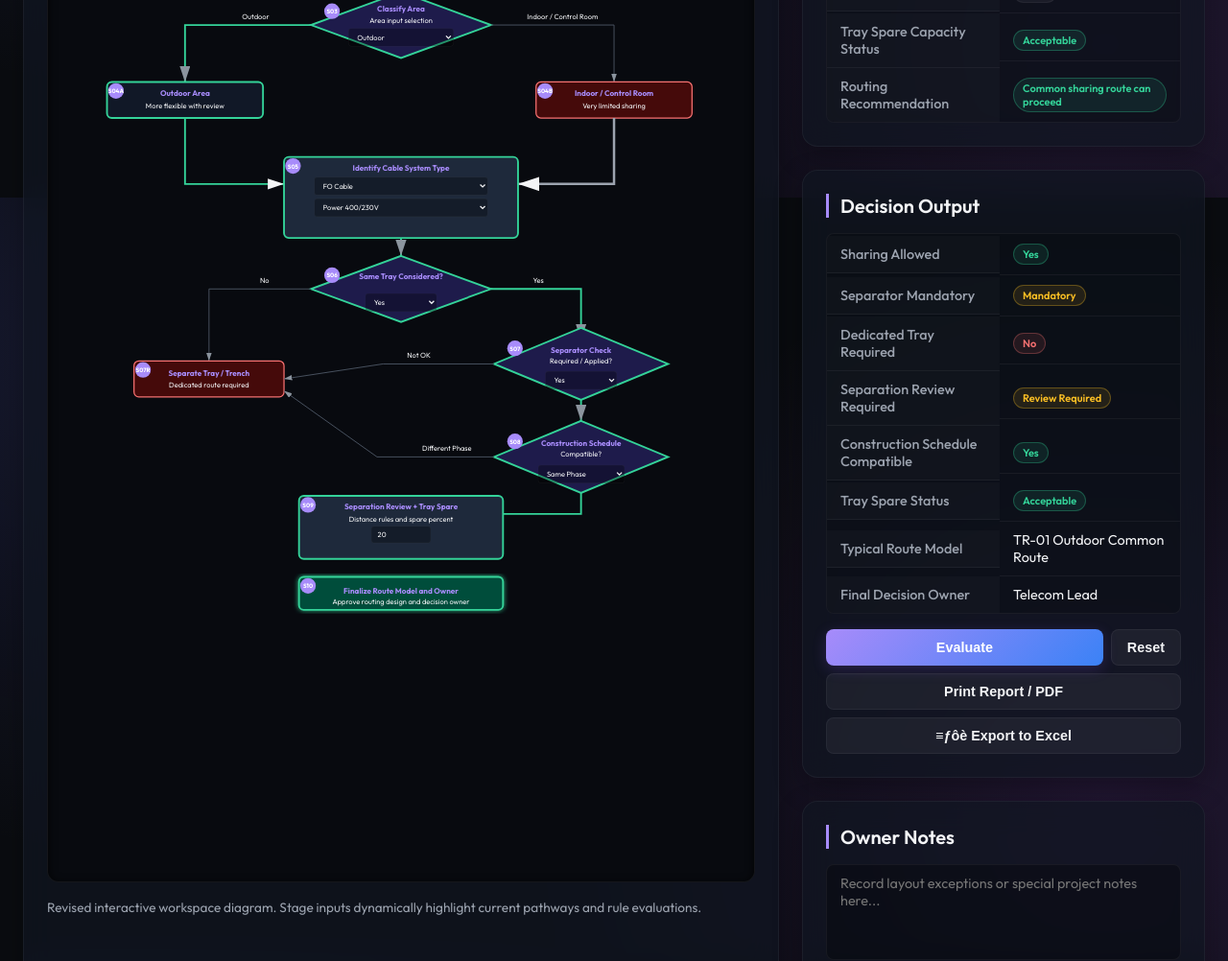
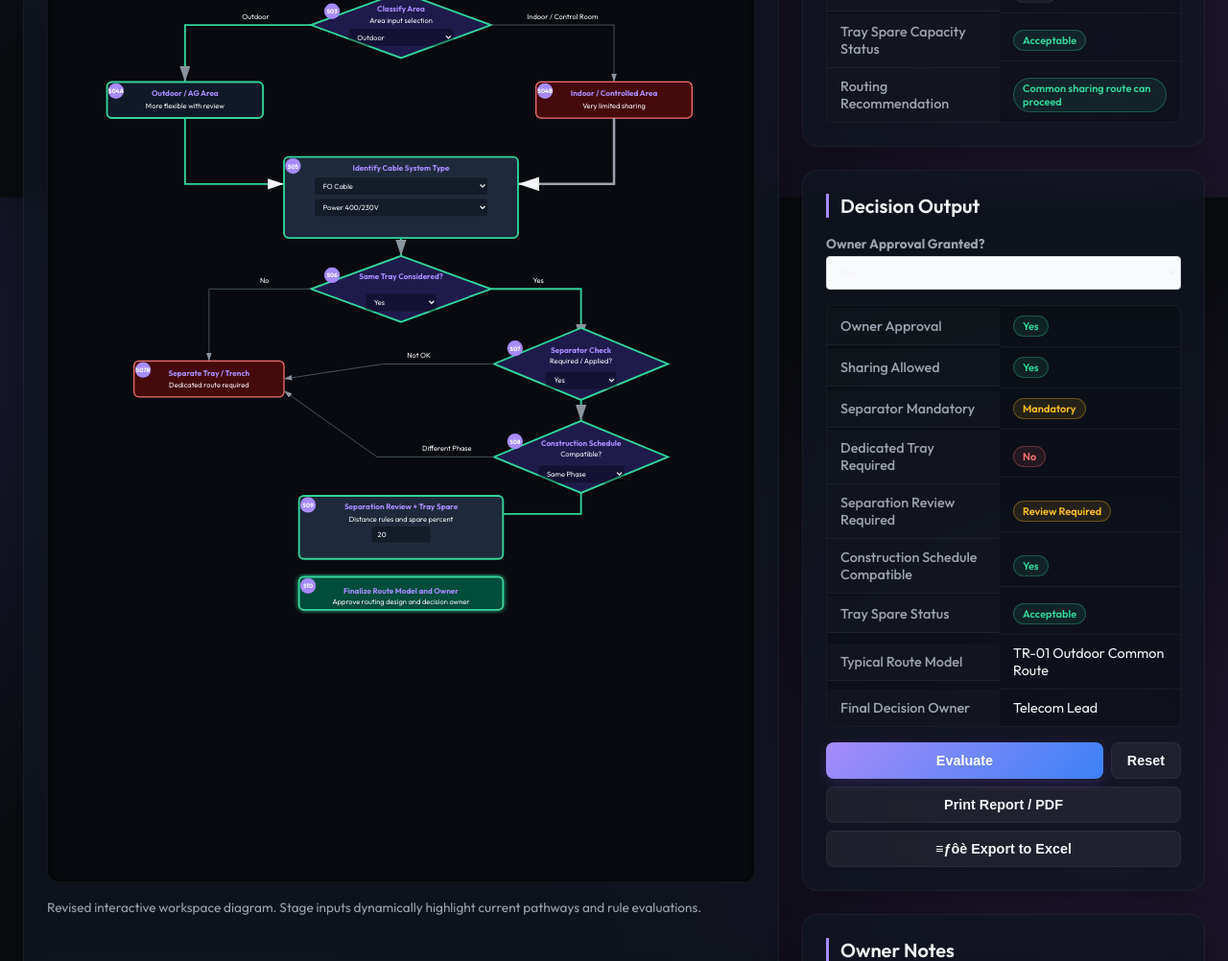
Before and after one commit to jezehelfranca-svg/DIAGRAM_MAKER, a Flask app: page / in a window 1280 px wide. Shown: the part 594-1596 px from the top of the page at 96% size. Run offline with Flask 3, Linux system fonts and the light colour scheme.

Commit message:
Update logic and labels to align with Latest_Cable_routing_Decision.mmd

```diff
--- a/templates/cable_routing.html
+++ b/templates/cable_routing.html
@@ -545,8 +545,8 @@
                         <rect id="n2" x="385" y="95" width="330" height="55" rx="8" class="check"/><circle cx="400" cy="110" r="13" class="idc"/><text x="400" y="114" text-anchor="middle" class="idt">S02</text><text x="550" y="118" text-anchor="middle" class="txt ttl">Early Common Design Principles</text><text x="550" y="137" text-anchor="middle" class="txt">E / I / T common route basis</text><path id="l2" d="M550 150 L550 180" class="arr"/>
                         <polygon id="n3" points="550,180 700,235 550,290 400,235" class="dec"/><circle cx="435" cy="212" r="13" class="idc"/><text x="435" y="216" text-anchor="middle" class="idt">S03</text><text x="550" y="213" text-anchor="middle" class="txt ttl">Classify Area</text><text x="550" y="231" text-anchor="middle" class="txt">Area input selection</text><foreignObject x="462" y="240" width="176" height="34"><select id="area"></select></foreignObject>
                         <path id="l3out" d="M400 235 L190 235 L190 330" class="arr"/><text x="285" y="225" class="txt">Outdoor</text><path id="l3in" d="M700 235 L905 235 L905 330" class="arr"/><text x="760" y="225" class="txt">Indoor / Control Room</text>
-                        <rect id="n4a" x="60" y="330" width="260" height="60" rx="8" class="node"/><circle cx="75" cy="345" r="13" class="idc"/><text x="75" y="349" text-anchor="middle" class="idt">S04A</text><text x="190" y="354" text-anchor="middle" class="txt ttl">Outdoor Area</text><text x="190" y="374" text-anchor="middle" class="txt">More flexible with review</text>
-                        <rect id="n4b" x="775" y="330" width="260" height="60" rx="8" class="bad"/><circle cx="790" cy="345" r="13" class="idc"/><text x="790" y="349" text-anchor="middle" class="idt">S04B</text><text x="905" y="354" text-anchor="middle" class="txt ttl">Indoor / Control Room</text><text x="905" y="374" text-anchor="middle" class="txt">Very limited sharing</text>
+                        <rect id="n4a" x="60" y="330" width="260" height="60" rx="8" class="node"/><circle cx="75" cy="345" r="13" class="idc"/><text x="75" y="349" text-anchor="middle" class="idt">S04A</text><text x="190" y="354" text-anchor="middle" class="txt ttl">Outdoor / AG Area</text><text x="190" y="374" text-anchor="middle" class="txt">More flexible with review</text>
+                        <rect id="n4b" x="775" y="330" width="260" height="60" rx="8" class="bad"/><circle cx="790" cy="345" r="13" class="idc"/><text x="790" y="349" text-anchor="middle" class="idt">S04B</text><text x="905" y="354" text-anchor="middle" class="txt ttl">Indoor / Controlled Area</text><text x="905" y="374" text-anchor="middle" class="txt">Very limited sharing</text>
                         <path id="l4a" d="M190 390 L190 500 L355 500" class="side"/><path id="l4b" d="M905 390 L905 500 L745 500" class="side"/>
                         <rect id="n5" x="355" y="455" width="390" height="135" rx="8" class="check"/><circle cx="370" cy="470" r="13" class="idc"/><text x="370" y="474" text-anchor="middle" class="idt">S05</text><text x="550" y="478" text-anchor="middle" class="txt ttl">Identify Cable System Type</text><foreignObject x="405" y="488" width="290" height="95"><select id="primary"></select><select id="shared" style="margin-top:5px"></select></foreignObject>
                         <path id="l5" d="M550 590 L550 620" class="arr"/>
@@ -572,6 +572,13 @@
 
                 <div class="card">
                     <h2>Decision Output</h2>
+                    <div style="margin-bottom: 1rem;">
+                        <label for="ownerApprove" style="font-size:0.85rem; font-weight:bold; color:var(--text-muted);">Owner Approval Granted?</label>
+                        <select id="ownerApprove" style="width:100%; margin-top:4px; padding:0.5rem; border:1px solid #d1d5db; border-radius:4px; background:#f9fafb;">
+                            <option>Yes</option>
+                            <option>No</option>
+                        </select>
+                    </div>
                     <div id="output" class="out"></div>
                     <div style="display: flex; gap: 0.5rem; margin-top: 1rem;">
                         <button class="btn" style="flex: 1;" onclick="calc()">Evaluate</button>
@@ -674,6 +681,7 @@
 let currentOutputs = {};
 function calc(){
     let area=areaEl.value,p=primary.value,sh=shared.value,same=sameEl.value,sepv=sep.value,sch=sched.value,sp=+spare.value||0;
+    let ownerApprove = document.getElementById('ownerApprove').value;
 
     let indoor = (area != 'Outdoor');
     let hasFO = (p == 'FO Cable' || sh == 'FO Cable');
@@ -697,6 +705,12 @@
                 systemConflict = true;
                 conflictReason = "Inst sharing possible only in Control Room/Rack Room";
             }
+        } else {
+            // Outdoor
+            if (pow) {
+                systemConflict = true;
+                conflictReason = "No Electrical sharing allowed for 60V or below outdoors";
+            }
         }
     }
 
@@ -706,7 +720,7 @@
     }
 
     let sharing = 'Yes';
-    if (same == 'No' || systemConflict || schOk == 'No' || (sepReq == 'Yes' && sepv != 'Yes')) {
+    if (same == 'No' || ownerApprove == 'No' || systemConflict || schOk == 'No' || (sepReq == 'Yes' && sepv != 'Yes')) {
         sharing = 'No';
     }
 
@@ -717,15 +731,19 @@
     let owner=area=='Control Room'?'Engineering Manager':(dedicated=='Yes'?'Common Route Lead':([p,sh].some(x=>['FO Cable','Speaker 100V','UTP 5V'].includes(x))?'Telecom Lead':(pow?'Electrical Lead':'Instrument Lead')));
 
     let out=[
+        ['Owner Approval',badge(ownerApprove)],
         ['Sharing Allowed',badge(sharing)],
         ['Separator Mandatory',badge(sepReq=='Yes'?'Mandatory':sepReq)],
         ['Dedicated Tray Required',badge(dedicated=='Yes'?'Required':'No')],
         ['Separation Review Required',badge(review=='Yes'?'Review Required':'No')],
         ['Construction Schedule Compatible',badge(schOk)],
-        ['Tray Spare Status',badge(sp>=20?'Acceptable':'Review Required')],
+        ['Tray Spare Status',badge(sp>=20?'Acceptable':'Increase Tray Size or Adjust Route')],
         ['Typical Route Model',model],
         ['Final Decision Owner',owner]
     ];
+    if (sharing == 'No') {
+        out.push(['Layout Strategy', 'Layout Type: Separated -> Coordinate E/I Drawings']);
+    }
     output.innerHTML=out.map(r=>`<div>${r[0]}</div><div>${r[1]}</div>`).join('');
 
     clearMarks();
@@ -737,7 +755,7 @@
     }
     ns.push('n5','n6'); ls.push('l5');
 
-    if(same=='No'){
+    if(same=='No' || ownerApprove=='No'){
         ls.push('l6no');
         mark(ns,'doneNode'); mark(ls,'done');
         mark(['n7r'],'activeNode'); mark(['l6no'],'active');
@@ -772,7 +790,8 @@
         schedOk: schOk,
         model: model,
         owner: owner,
-        summary: sharing == 'Yes' ? 'Sharing acceptable. Apply stated separator and review requirements.' : 'Sharing not recommended. Use dedicated tray or trench.'
+        ownerApprove: ownerApprove,
+        summary: sharing == 'Yes' ? 'Sharing acceptable. Apply stated separator and review requirements.' : 'Sharing not recommended. Use dedicated tray or trench. (Coordinate E/I Drawings)'
     };
 
     let primCategory = systems[p][0];
@@ -805,6 +824,7 @@
     sep.value='Yes';
     sched.value='Same Phase';
     spare.value=20;
+    if(document.getElementById('ownerApprove')) document.getElementById('ownerApprove').value='Yes';
     calc()
 }
 let areaEl=document.getElementById('area'),sameEl=document.getElementById('same');
@@ -819,7 +839,10 @@
 fill('sep',['Yes','No','Not Applicable']);
 fill('sched',['Same Phase','Different Phase']);
 
-['area','primary','shared','same','sep','sched','spare'].forEach(i=>document.getElementById(i).addEventListener('change',calc));
+['area','primary','shared','same','sep','sched','spare','ownerApprove'].forEach(i=>{
+    let el = document.getElementById(i);
+    if(el) el.addEventListener('change',calc);
+});
 buildRef();
 resetForm();
 
@@ -832,6 +855,7 @@
         sep: sep.value,
         sched: sched.value,
         spare: parseFloat(spare.value) || 20,
+        ownerApprove: document.getElementById('ownerApprove').value,
         notes: document.getElementById('notes-input').value
     };
 
```
